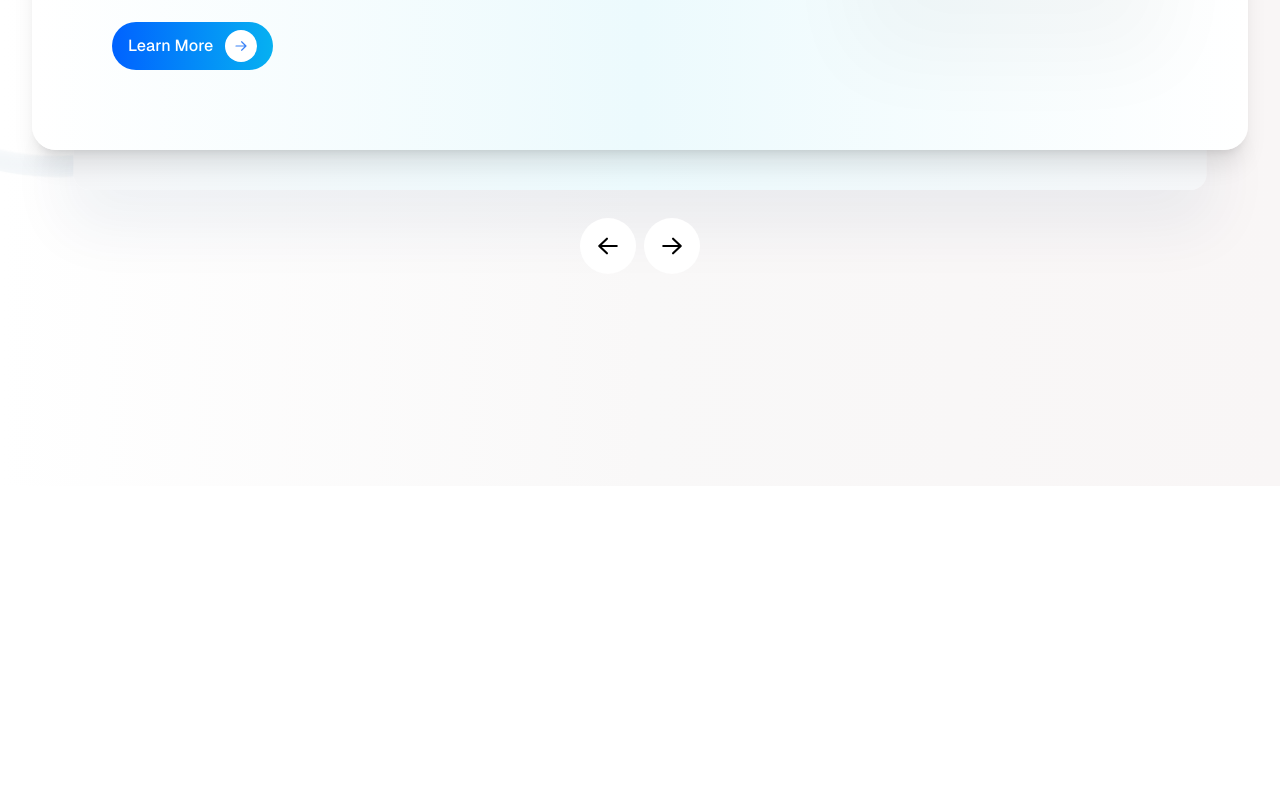
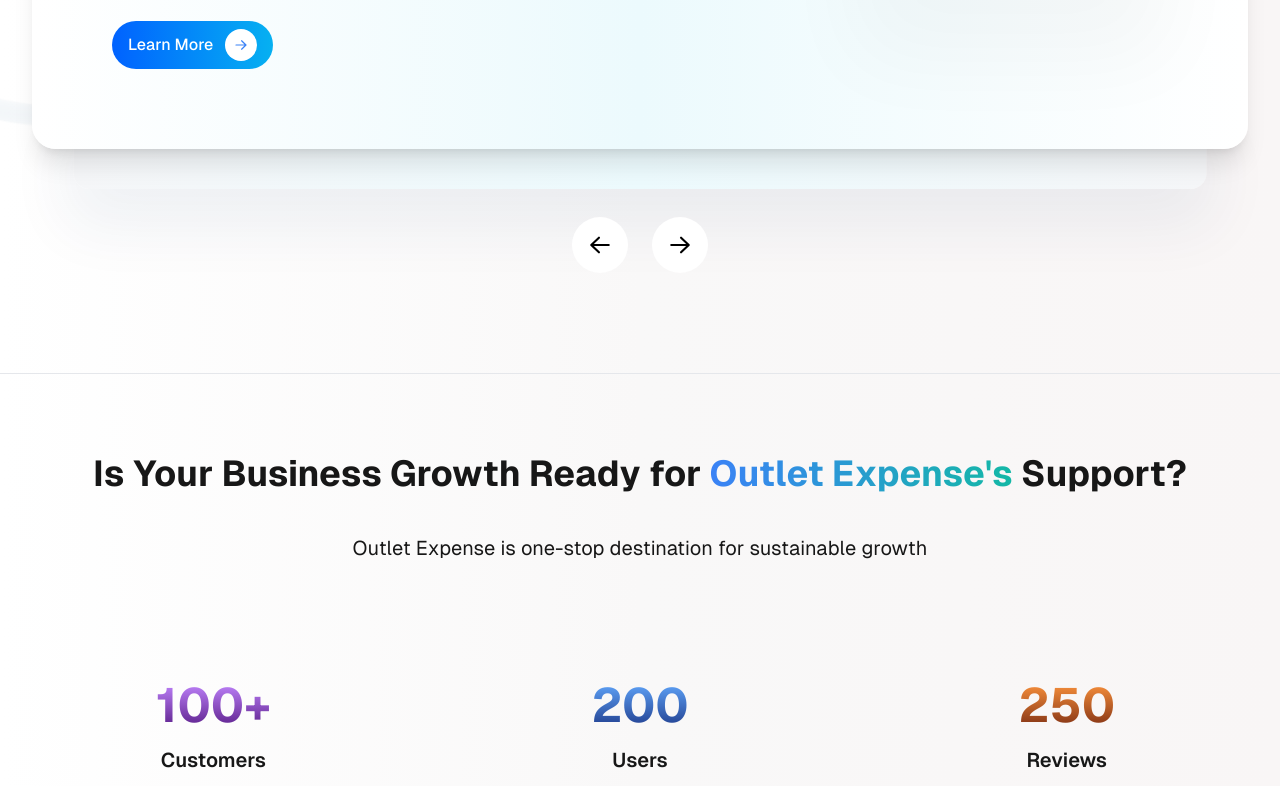
Before and after one commit to eshansaif/Outlet-Landing-Page, a Next.js app in the folder outlet-landing-page/: page / in a window 1280 px wide. Shown: the part 2000-2786 px from the top of the page. Before the commit the page ends 2486 px from the top, so only its background shows below. Built offline with nearby package versions, Linux system fonts and the light colour scheme.

Commit message:
Added increasing stats component.

```diff
--- a/outlet-landing-page/package.json
+++ b/outlet-landing-page/package.json
@@ -13,7 +13,8 @@
     "@heroicons/react": "^2.1.5",
     "next": "14.2.11",
     "react": "^18",
-    "react-dom": "^18"
+    "react-dom": "^18",
+    "react-intersection-observer": "^9.13.1"
   },
   "devDependencies": {
     "eslint": "^8",
--- a/outlet-landing-page/src/app/page.js
+++ b/outlet-landing-page/src/app/page.js
@@ -2,6 +2,7 @@
 import Link from "next/link";
 import BuyNowButton from "../components/BuyNowButton";
 import FirstSlider from "../components/FirstSlider";
+import StatsSection from "../components/StatsSection";
 
 
 export default function Home() {
@@ -166,7 +167,7 @@
 
         {/*-------------------- Third Section------------------ */}
 
-      <section className="w-full z-0 pb-28 relative bg-gradient-to-r from-[#ffffff] via-[#f9f8f8] to-[#f9f6f6]  pt-20">
+      <section className="w-full z-0 relative bg-gradient-to-r from-[#ffffff] via-[#f9f8f8] to-[#f9f6f6] pt-20">
         <Image
             className=" absolute top-[25%] right-0 transform rotate-180"
             src="/work_images.png" // Replace with your image path
@@ -199,12 +200,28 @@
 
               </div>
               {/* ----------------------SLIDER------------------------ */}
-              <div className="w-full h-screen mt-28">
+              <div className="w-full h-screen mt-28 border-b border-gray-200">
                 <FirstSlider/>
               </div>
           </div>
       </section>
 
+       {/*-------------------- Fourth Section------------------ */}
+
+       <section className="w-full z-0 h-screen relative bg-gradient-to-r from-[#ffffff] via-[#f9f8f8] to-[#f9f6f6]">
+            <div className="max-w-7xl mx-auto border-b border-gray-200">
+              <div className="flex flex-col h-[60%] w-full pt-20">
+                <div className="flex flex-col items-center">
+                  <span className="text-4xl font-bold">Is Your Business Growth Ready for <span className="gradient-text">Outlet Expense's</span> Support?</span>
+                  <span className="mt-10 text-gray text-xl">Outlet Expense is one-stop destination for sustainable growth</span>
+                </div>
+
+                <StatsSection/>
+
+              </div>
+            </div>
+       </section>
+
       </main>
     </div>
   );
--- a/outlet-landing-page/src/components/FirstSlider.js
+++ b/outlet-landing-page/src/components/FirstSlider.js
@@ -16,7 +16,7 @@
   const slides = [
     <div className="flex flex-col items-center justify-center w-[95%] h-[80%] p-20 shadow-xl rounded-3xl bg-gradient-to-r from-white via-[#ECFAFD] to-white relative custom-before">
       <div className="bg-transparent  w-full h-full flex ">
-        <div className="w-[60%] h-full flex flex-col">
+        <div className="w-[60%] h-full flex flex-col pb-10">
           <div className="flex flex-col w-full">
             <span className="font-semibold text-3xl">Inventory Management</span>
             <p className="pt-4">Grow your business online effortlessly with our multi-channel inventory management system. Outlet Expense makes it simpler than you think!</p>
@@ -77,7 +77,7 @@
     </div>,
     <div className="flex flex-col  items-center justify-center w-[95%] h-[80%] p-20 shadow-xl rounded-3xl bg-gradient-to-r from-white via-[#ECFAFD] to-white relative custom-before">
             <div className="bg-transparent  w-full h-full flex ">
-        <div className="w-[60%] h-full flex flex-col">
+        <div className="w-[60%] h-full flex flex-col pb-10">
           <div className="flex flex-col w-full">
             <span className="font-semibold text-3xl">Inventory Management</span>
             <p className="pt-4">Grow your business online effortlessly with our multi-channel inventory management system. Outlet Expense makes it simpler than you think!</p>
@@ -138,7 +138,7 @@
     </div>,
     <div className="flex flex-col  items-center justify-center w-[95%] h-[80%] p-20 shadow-xl rounded-3xl bg-gradient-to-r from-white via-[#ECFAFD] to-white relative custom-before">
             <div className="bg-transparent  w-full h-full flex ">
-        <div className="w-[60%] h-full flex flex-col">
+        <div className="w-[60%] h-full flex flex-col pb-10">
           <div className="flex flex-col w-full">
             <span className="font-semibold text-3xl">Inventory Management</span>
             <p className="pt-4">Grow your business online effortlessly with our multi-channel inventory management system. Outlet Expense makes it simpler than you think!</p>
@@ -199,7 +199,7 @@
     </div>,
     <div className="flex flex-col  items-center justify-center w-[95%] h-[80%] p-20 shadow-xl rounded-3xl bg-gradient-to-r from-white via-[#ECFAFD] to-white relative custom-before">
             <div className="bg-transparent  w-full h-full flex ">
-        <div className="w-[60%] h-full flex flex-col">
+        <div className="w-[60%] h-full flex flex-col pb-10">
           <div className="flex flex-col w-full">
             <span className="font-semibold text-3xl">Inventory Management</span>
             <p className="pt-4">Grow your business online effortlessly with our multi-channel inventory management system. Outlet Expense makes it simpler than you think!</p>
@@ -343,14 +343,14 @@
       {/* Arrow Buttons */}
       <div className="absolute bottom-5 left-1/2 transform -translate-x-1/2 flex space-x-2">
         <button
-          className="prevSlide w-14 h-14 rounded-full bg-white flex items-center justify-center text-white hover:bg-transparent hover:border-transparent transition-all hover:bg-gradient-to-r from-blue-600 to-teal-500"
+          className="prevSlide mr-4 w-14 h-14 rounded-full bg-white flex items-center justify-center text-white hover:bg-transparent hover:border-transparent transition-all hover:bg-gradient-to-r from-blue-600 to-teal-500"
           onClick={() => setCurrentIndex((prevIndex) => (prevIndex === 1 ? totalSlides : prevIndex - 1))} // Navigate to previous slide
         >
           <ArrowLeftIcon className="w-7 h-7 text-black" />
         </button>
 
         <button
-          className="nextSlide w-14 h-14 rounded-full bg-white flex items-center justify-center text-white hover:bg-transparent hover:border-transparent transition-all hover:bg-gradient-to-r from-blue-600 to-teal-500"
+          className="nextSlide ml-4 w-14 h-14 rounded-full bg-white flex items-center justify-center text-white hover:bg-transparent hover:border-transparent transition-all hover:bg-gradient-to-r from-blue-600 to-teal-500"
           onClick={() => setCurrentIndex((prevIndex) => (prevIndex === totalSlides ? 1 : prevIndex + 1))} // Navigate to next slide
         >
           <ArrowRightIcon className="w-7 h-7 text-black " />
--- /dev/null
+++ b/outlet-landing-page/src/components/StatsSection.js
@@ -0,0 +1,74 @@
+"use client";
+import React, { useState, useEffect } from "react";
+import { useInView } from "react-intersection-observer";
+
+const StatsSection = () => {
+  const [ref, inView] = useInView({ triggerOnce: true, threshold: 0.2 });
+  const [startCount, setStartCount] = useState(false);
+
+  useEffect(() => {
+    if (inView) {
+      setStartCount(true);
+    }
+  }, [inView]);
+
+  // Helper function to animate counting
+  const countUp = (endValue) => {
+    const [count, setCount] = useState(0);
+
+    useEffect(() => {
+      if (startCount) {
+        let start = 0;
+        const duration = 2000; // Animation duration in ms
+        const increment = endValue / (duration / 16.67); // Assuming ~60fps
+        const animateCount = setInterval(() => {
+          start += increment;
+          if (start >= endValue) {
+            clearInterval(animateCount);
+            setCount(endValue);
+          } else {
+            setCount(Math.ceil(start));
+          }
+        }, 16.67);
+      }
+    }, [startCount, endValue]);
+
+    return count;
+  };
+
+  return (
+    <div className="flex items-center pt-20" ref={ref}>
+      <div className="flex flex-col items-center flex-1 p-10 hover:bg-gray-200 h-full transition-all duration-300">
+        <span className="text-transparent bg-clip-text bg-gradient-to-b from-purple-400 to-purple-900 text-5xl font-bold">
+          {countUp(100)}+
+        </span>
+        <span className="mt-4 text-xl font-semibold">Customers</span>
+        <span className="mt-2 text-xl text-gray-600">
+          Trusted by businesses worldwide
+        </span>
+      </div>
+
+      <div className="flex flex-col items-center flex-1 p-10 hover:bg-gray-200 h-full transition-all duration-300">
+        <span className="text-transparent bg-clip-text bg-gradient-to-b from-blue-400 to-blue-900 text-5xl font-bold">
+          {countUp(200)}
+        </span>
+        <span className="mt-4 text-xl font-semibold">Users</span>
+        <span className="mt-2 text-xl text-gray-600">
+          Streamlining operations with ease
+        </span>
+      </div>
+
+      <div className="flex flex-col items-center flex-1 p-10 hover:bg-gray-200 h-full transition-all duration-300">
+        <span className="text-transparent bg-clip-text bg-gradient-to-b from-orange-400 to-orange-900 text-5xl font-bold">
+          {countUp(250)}
+        </span>
+        <span className="mt-4 text-xl font-semibold">Reviews</span>
+        <span className="mt-2 text-xl text-gray-600">
+          Recognized for excellent service
+        </span>
+      </div>
+    </div>
+  );
+};
+
+export default StatsSection;
```
Also changed, not shown: 1 other file (tests, documents, lock files or other folders).
